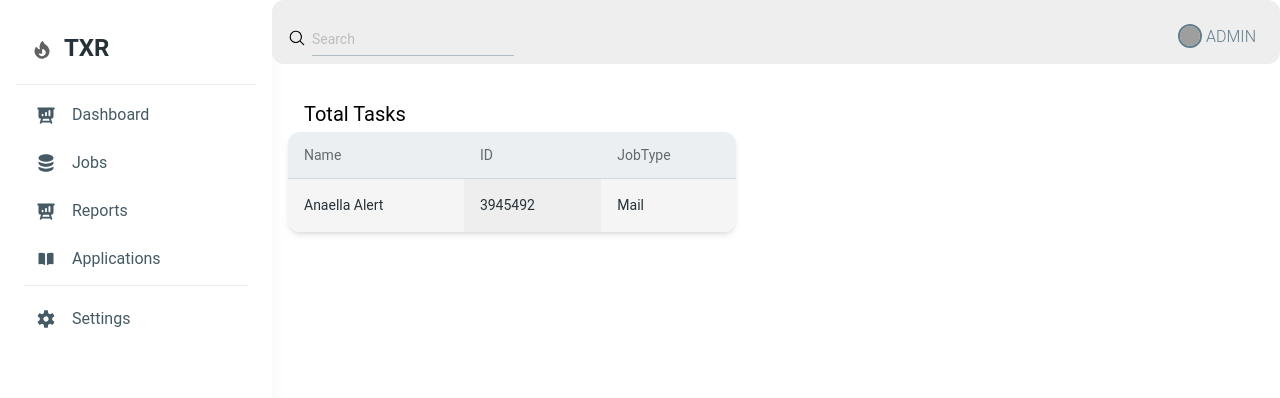
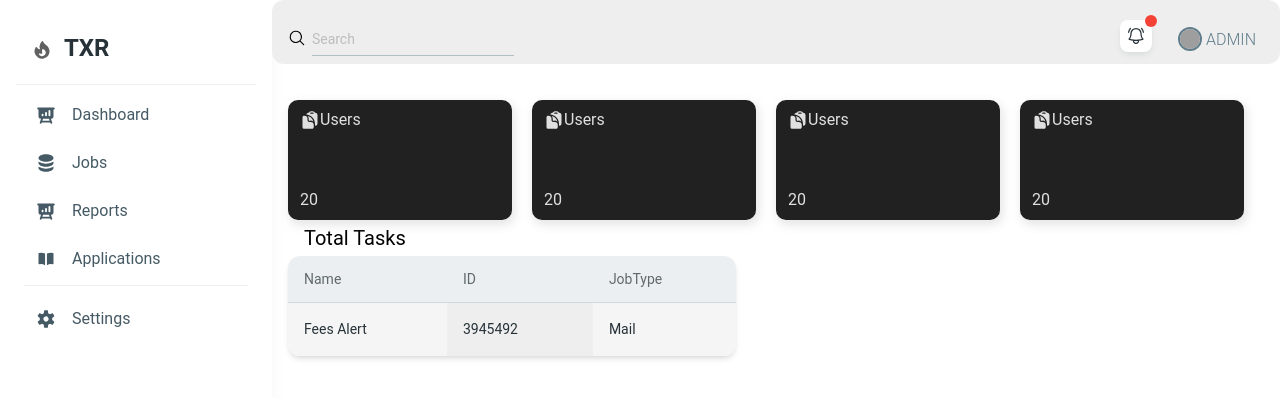
Before and after one commit to Deadtatoes/txr-front-end, a React (Vite) app: page / in a window 1280 px wide. Shown: the top 398 px of the page. Built offline with nearby package versions, Linux system fonts and the light colour scheme; grey boxes are pictures that could not be loaded.

Commit message:
added floating cards

```diff
--- a/package.json
+++ b/package.json
@@ -12,6 +12,7 @@
   "dependencies": {
     "@heroicons/react": "^2.1.5",
     "@material-tailwind/react": "^2.1.9",
+    "firebase": "^10.12.4",
     "react": "^18.3.1",
     "react-dom": "^18.3.1",
     "react-router-dom": "^6.25.1"
--- a/src/Components/Navbar.jsx
+++ b/src/Components/Navbar.jsx
@@ -85,7 +85,7 @@
 
 
 import { MagnifyingGlassIcon, PowerIcon, UserCircleIcon } from '@heroicons/react/24/solid'
-import { Avatar, Button, Input, Menu, MenuHandler, MenuList, MenuItem, Typography } from '@material-tailwind/react'
+import { Avatar, Button, Input, Menu, MenuHandler, MenuList, MenuItem, Typography, Badge, IconButton } from '@material-tailwind/react'
 import React, { useState } from 'react'
 
 const Navbar = () => {
@@ -119,7 +119,20 @@ const Navbar = () => {
           <Input variant='static' label='' className='w-80' placeholder='Search' />
         </div>
 
-        <div className='absolute right-0'>
+        <div className='flex space-x-0.5 absolute right-0'>
+
+        {/* Other Icons */}
+          <div className='py-2 '>
+            <Badge>
+              <IconButton size='sm' color='white'>
+                <svg xmlns="http://www.w3.org/2000/svg" fill="none" viewBox="0 0 24 24" strokeWidth={1.5} stroke="currentColor" className="size-5">
+                <path strokeLinecap="round" strokeLinejoin="round" d="M14.857 17.082a23.848 23.848 0 0 0 5.454-1.31A8.967 8.967 0 0 1 18 9.75V9A6 6 0 0 0 6 9v.75a8.967 8.967 0 0 1-2.312 6.022c1.733.64 3.56 1.085 5.455 1.31m5.714 0a24.255 24.255 0 0 1-5.714 0m5.714 0a3 3 0 1 1-5.714 0M3.124 7.5A8.969 8.969 0 0 1 5.292 3m13.416 0a8.969 8.969 0 0 1 2.168 4.5" />
+                </svg>
+
+              </IconButton>
+            </Badge>
+          </div>
+
           <Menu open={isMenuOpen} handler={setIsMenuOpen} placement='bottom-end'>
 
             <MenuHandler>
--- a/src/Components/Totaltask.jsx
+++ b/src/Components/Totaltask.jsx
@@ -93,7 +93,7 @@ export const Totaltask = ({ isReportPage }) => {
 
     const HOME_TABLE_ROWS = [
         {
-            name: 'Anaella Alert',
+            name: 'Fees Alert',
             id: 3945492,
             jobtype: 'Mail'
         }
--- /dev/null
+++ b/src/Components/Widgets/Floatingcard.jsx
@@ -0,0 +1,44 @@
+import { ClipboardDocumentIcon } from "@heroicons/react/24/solid"
+
+const Floatingcard = () => {
+  return (
+    // <div id="widget" className="mr-5 text-gray-300 bg-gray-900 flex-1 justify-between p-2 shadow-[2px_4px_10px_1px_rgba(0,0,0,0.47)] shadow-[2px_4px_10px_1px_rgba(201,201,201,0.47)] h-[120px] rounded-[10px]">
+
+
+    //     <div id="top" className="">
+    //         <div className="w-5 h-5">
+    //             <ClipboardDocumentIcon color=""/>
+    //         </div>
+
+    //         <span id="title">Users</span>
+
+
+    //     </div>
+    //     <div id="bottom" className="bottom-0">
+    //         <div id="percentage">
+
+    //             20</div>
+    //     </div>
+    // </div>
+
+    <div id="widget" className="mr-5 text-gray-300 bg-gray-900 flex-1 flex flex-col justify-between p-2 shadow-[2px_4px_10px_1px_rgba(0,0,0,0.47)] shadow-[2px_4px_10px_1px_rgba(201,201,201,0.47)] h-[120px] rounded-[10px] relative">
+
+    <div id="top" className="flex items-center px-1">
+        <div className="w-5 h-5">
+            <ClipboardDocumentIcon color=""/>
+        </div>
+        <span id="title">Users</span>
+    </div>
+
+    <div id="bottom" className="absolute bottom-2 px-1">
+        <div id="percentage">
+            20
+        </div>
+    </div>
+
+</div>
+
+  )
+}
+
+export default Floatingcard
--- a/src/Pages/Home.jsx
+++ b/src/Pages/Home.jsx
@@ -1,4 +1,5 @@
 import { Totaltask } from "../Components/Totaltask"
+import  Floatingcard  from "../Components/Widgets/Floatingcard"
 
 export const Home = () => {
 
@@ -7,6 +8,15 @@ export const Home = () => {
     <div>
 
          <div className='py-5 space-y-1'>
+
+            {/* Floating Cards */}
+            <div className="flex">
+              <Floatingcard />
+              <Floatingcard />
+              <Floatingcard />
+              <Floatingcard />
+            </div>
+
 
             {/* TOTAL TASKS Table heading */}
             <h2 className='mx-4 text-xl '>Total Tasks</h2>
```
Also changed, not shown: 1 other file (tests, documents, lock files or other folders).
